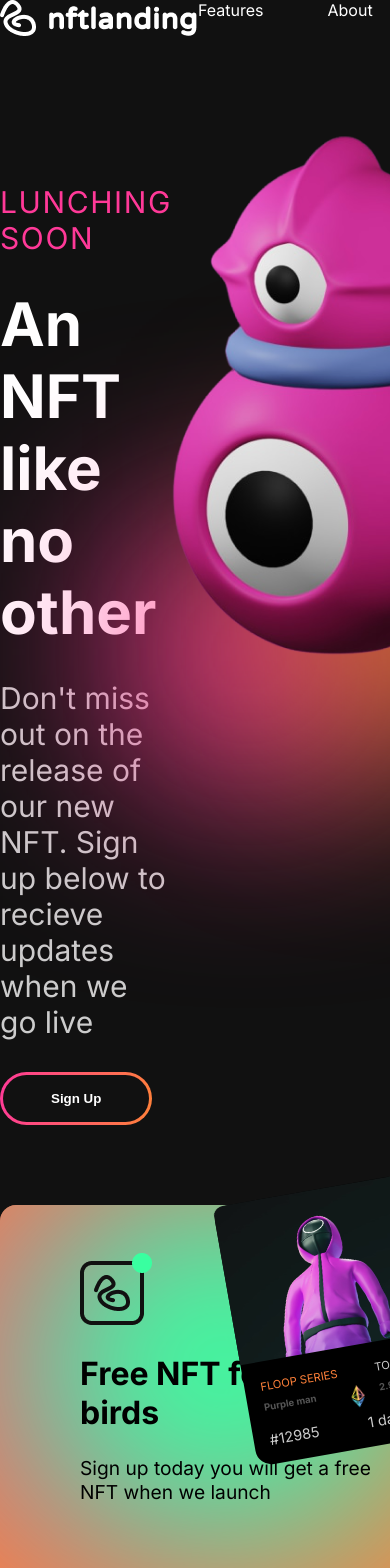
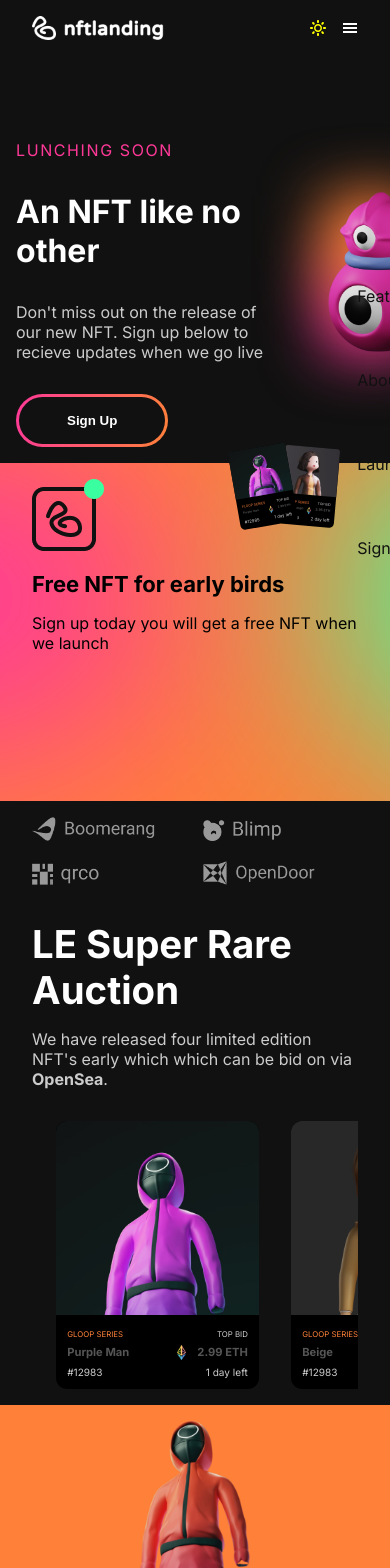
Before and after one commit to MikeWDev/NftLanding, a React (Vite) app: page / in a window 390 px wide. Shown: the top 1568 px of the page. Built offline with nearby package versions, Linux system fonts and the light colour scheme.

Commit message:
Finish responsive design

```diff
--- a/src/Components/Navbar.jsx
+++ b/src/Components/Navbar.jsx
@@ -16,7 +16,13 @@
         </div>
 
         <div className="toggle-container">
-          <div className="toggle"></div>
+          <div className="toggle">
+            {navState ? (
+              <MdClose onClick={() => setNewState(false)} />
+            ) : (
+              <GiHamburgerMenu onClick={() => setNewState(true)} />
+            )}
+          </div>
           <div className="mode">
             {props.currentTheme === "dark" ? (
               <ImSun className="light" />
@@ -26,7 +32,7 @@
           </div>
         </div>
       </div>
-      <div className="links-container">
+      <div className={`links-container ${navState ? "nav-visible" : ""}`}>
         <ul className="links">
           <li>
             <a href="">Features</a>
--- a/src/scss/components/_navbar.scss
+++ b/src/scss/components/_navbar.scss
@@ -45,6 +45,66 @@
     }
   }
 }
+@media screen and (min-width: 280px) and (max-width: 1080px) {
+  nav {
+    position: relative;
+    padding: 1rem 2rem;
+    .brand-container {
+      display: flex;
+      justify-content: space-between;
+      align-items: center;
+      width: 100%;
+      .brand {
+        img {
+          height: 1.5rem;
+        }
+      }
+      .toggle-container {
+        display: block;
+        color: var(--accent-color1);
+        display: flex;
+        flex-direction: row-reverse;
+        gap: 1rem;
+        z-index: 40;
+        .toggle {
+          z-index: 40;
+          display: block;
+        }
+      }
+    }
+    .links-container {
+      z-index: 30;
+      background-image: linear-gradient(101deg, var(--pink), var(--orange));
+      height: 100vh;
+      position: absolute;
+      top: 0;
+      right: 0;
+      opacity: 0;
+      width: 0;
+      visibility: hidden;
+      display: flex;
+      justify-content: center;
+      align-items: center;
+      transition: 0.5s ease-in-out;
+      .links {
+        flex-direction: column;
+        li {
+          a {
+            color: var(--background);
+          }
+          &:last-of-type {
+            display: none;
+          }
+        }
+      }
+    }
+    .nav-visible {
+      width: 60vw;
+      visibility: visible;
+      opacity: 1;
+    }
+  }
+}
 [data-theme="light"] {
   nav {
     .brand-container {
--- a/src/scss/sections/_clients.scss
+++ b/src/scss/sections/_clients.scss
@@ -8,3 +8,24 @@
     }
   }
 }
+@media screen and (min-width: 280px) and (max-width: 1080px) {
+  .clients {
+    padding: 1rem 2rem;
+    .container {
+      .clients-container {
+        grid-template-columns: repeat(2, 1fr);
+        text-align: left;
+        gap: 1rem;
+
+        .client {
+          &:nth-of-type(5) {
+            display: none;
+          }
+          img {
+            height: 1.5rem;
+          }
+        }
+      }
+    }
+  }
+}
--- a/src/scss/sections/_free.scss
+++ b/src/scss/sections/_free.scss
@@ -76,4 +76,34 @@
       }
     }
   }
+  @media screen and (min-width: 280px) and (max-width: 1080px) {
+    margin: 0;
+    .container {
+      padding: 1rem 2rem;
+      height: 40vh;
+      border-radius: 0;
+      .background {
+        .pink {
+          left: -70%;
+        }
+        .green {
+          right: -100%;
+        }
+      }
+      .content {
+        padding: 0;
+        font-size: 16px;
+        gap: 1rem;
+        .title {
+          font-size: 22px;
+        }
+      }
+    }
+    .cards {
+      .card1,
+      .card2 {
+        zoom: 0.3;
+      }
+    }
+  }
 }
--- a/src/scss/sections/_home.scss
+++ b/src/scss/sections/_home.scss
@@ -69,3 +69,38 @@
     }
   }
 }
+@media screen and (min-width: 280px) and (max-width: 1080px) {
+  .home {
+    padding: 1rem;
+    position: relative;
+    overflow-x: hidden;
+    margin-top: 1rem;
+    .container {
+      font-size: 16px;
+      grid-template-columns: 0.7fr;
+      .image-container {
+        position: absolute;
+        right: -10%;
+        top: 30%;
+        .image {
+          img {
+            height: 10rem;
+          }
+        }
+        .ellipse-container {
+          .ellipse {
+            height: 6rem;
+            width: 6rem;
+            filter: blur(30px);
+          }
+          .pink {
+            right: 10%;
+          }
+          .orange {
+            left: -5%;
+          }
+        }
+      }
+    }
+  }
+}
--- a/src/scss/sections/_release.scss
+++ b/src/scss/sections/_release.scss
@@ -121,3 +121,32 @@
     }
   }
 }
+@media screen and (min-width: 280px) and (max-width: 1080px) {
+  .releases {
+    margin: 0;
+    gap: 0;
+    .release {
+      border-radius: 0;
+      grid-template-columns: 1fr;
+      padding: 1rem 2rem;
+      gap: 2rem;
+      &:nth-of-type(1) {
+        .image {
+          grid-row: 1;
+        }
+      }
+      .content {
+        padding: 0;
+      }
+      .image {
+        zoom: 0.5;
+      }
+      .card-container {
+        zoom: 0.5;
+      }
+      .ellipse {
+        display: none !important;
+      }
+    }
+  }
+}
--- a/src/scss/sections/_signUp.scss
+++ b/src/scss/sections/_signUp.scss
@@ -51,10 +51,7 @@
       text-align: center;
       position: relative;
       z-index: 10;
-      .image {
-        img {
-        }
-      }
+
       .ellipse-container {
         .ellipse {
           z-index: -1;
--- a/src/scss/sections/_superRare.scss
+++ b/src/scss/sections/_superRare.scss
@@ -24,3 +24,21 @@
     gap: 5rem;
   }
 }
+@media screen and (min-width: 280px) and (max-width: 1080px) {
+  .super-rare {
+    padding: 1rem 2rem;
+    width: 100vw;
+    .cards {
+      overflow: auto;
+      justify-content: flex-start;
+      gap: 2rem;
+      padding-left: 1.5rem;
+      &::-webkit-scrollbar {
+        display: none;
+      }
+      .card {
+        zoom: 0.7;
+      }
+    }
+  }
+}
```
